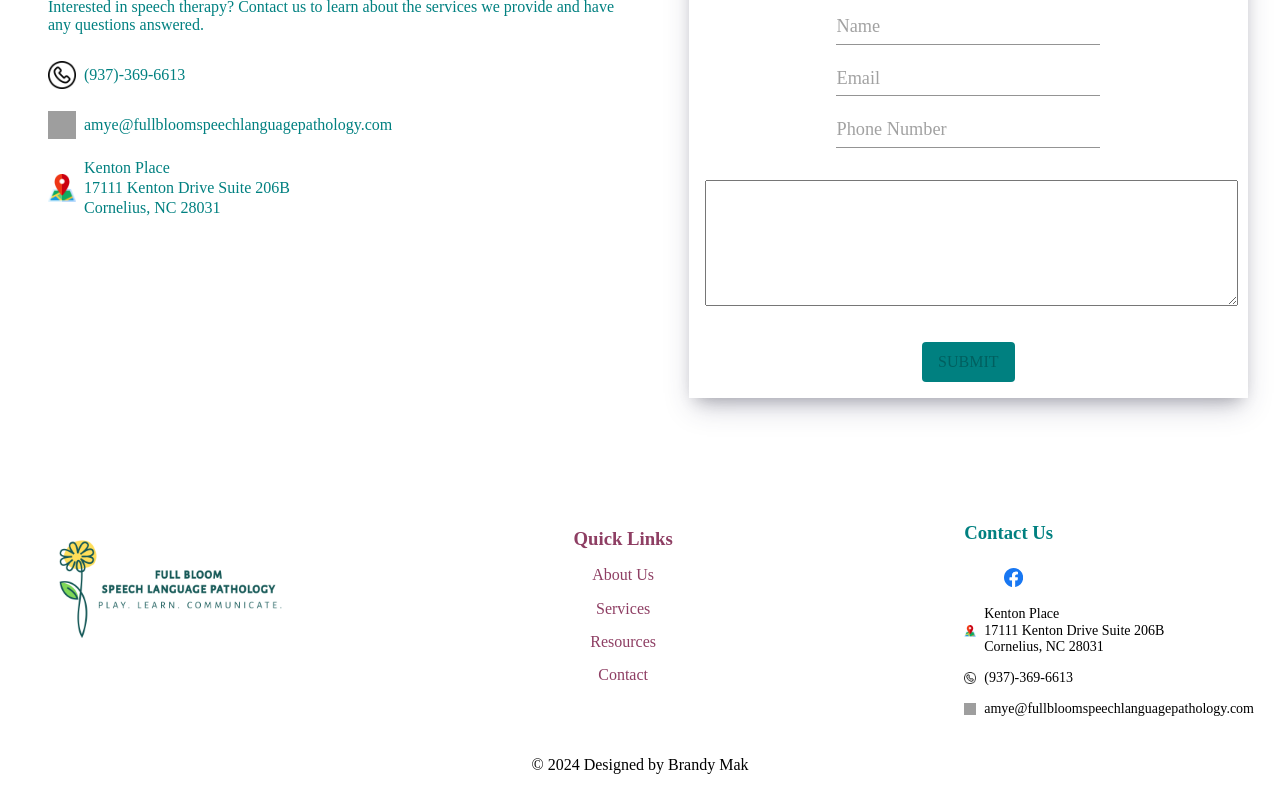
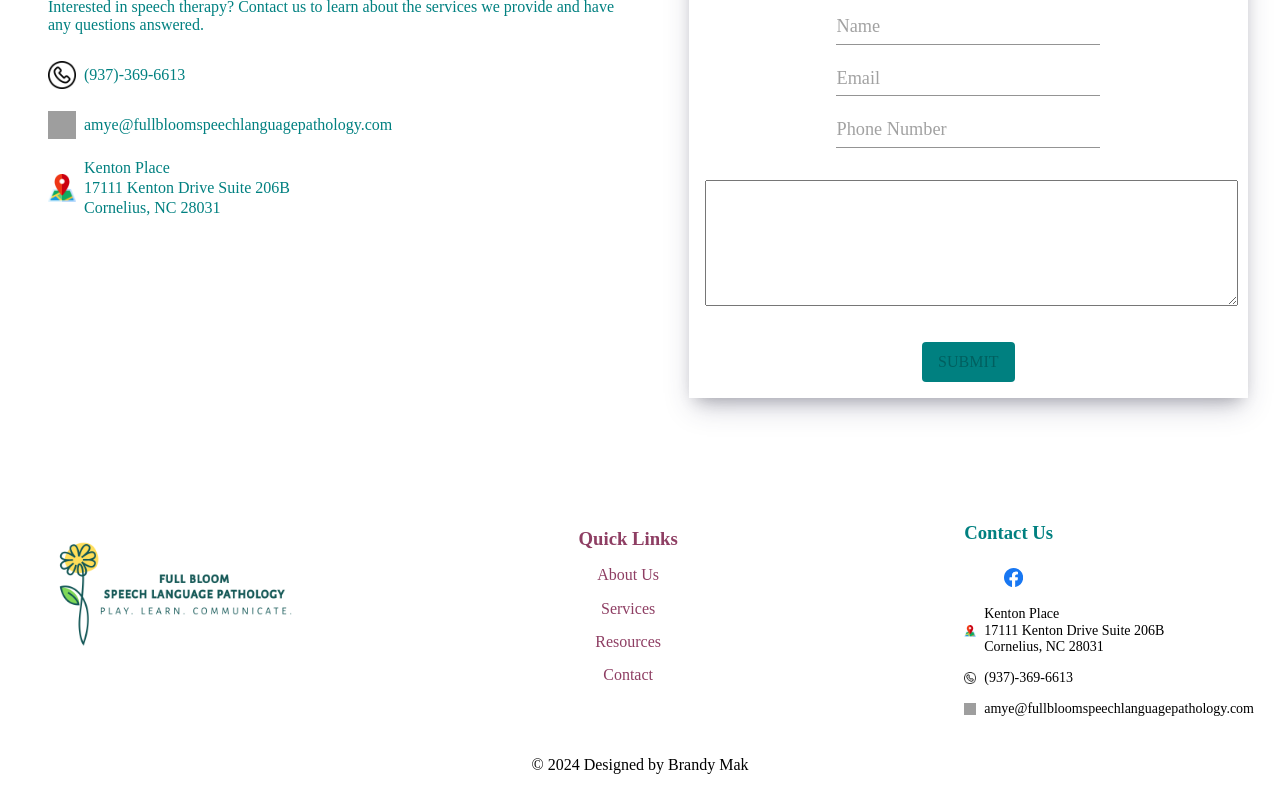
Before and after one commit to beemak789/AE_SLP_Website, a React (Create React App) app in the folder AE_Website/: page / in a window 1280 px wide. Shown: the part 2798-3598 px from the top of the page. Built offline with nearby package versions, Linux system fonts and the light colour scheme; grey boxes are pictures that could not be loaded; some icons are missing; a web font is replaced by a local one.

Commit message:
change dimensions

```diff
--- a/AE_Website/src/component/Footer.js
+++ b/AE_Website/src/component/Footer.js
@@ -25,8 +25,8 @@ const Footer = () => {
                 className='nav-leaf-icon'
                 src='/logo.jpg'
                 alt='leafIcon logo'
-                width={240}
-                height={190}
+                width={250}
+                height={200}
               ></LogoImage>
             </Link>
           </Button>
```
